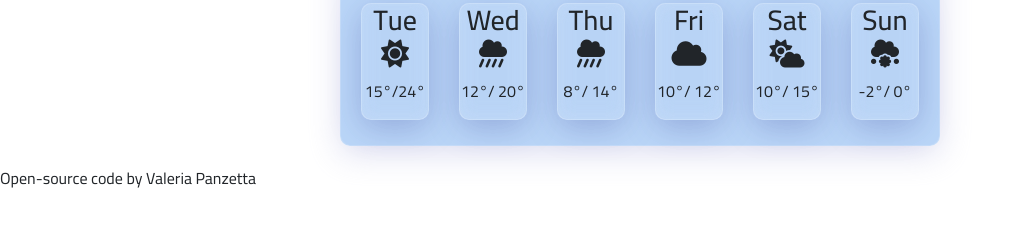
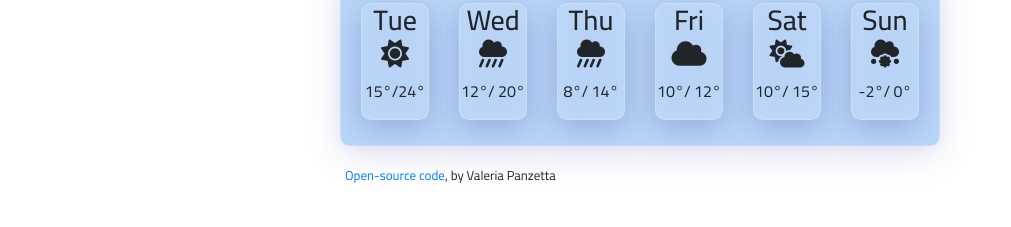
Before and after one commit to ValeriaCaptain7/my-weather-app, a plain HTML site: page index.html in a window 1280 px wide. Shown: the part 275-502 px from the top of the page, without its empty margins (0-1011 px from the left). Drawn offline with nearby package versions, Linux system fonts and the light colour scheme.

Commit message:
GitHub repository link added

```diff
--- a/index.html
+++ b/index.html
@@ -110,13 +110,13 @@
                 </div>
             </div>
         </div>
-    </div>
 
-    <!-- GitHub repository link -->
-    <div>
-        <p>Open-source code by Valeria Panzetta</p>
-    </div>
+        <!-- GitHub repository link -->
+        <div class="open-source-link">
+        <p><a href="https://github.com/ValeriaCaptain7/my-weather-app" target="_blank">Open-source code</a>, by Valeria Panzetta</p>
+        </div>
 
+        </div>
     <script src="/index.js"></script>
 </body>
 
--- a/style.css
+++ b/style.css
@@ -106,3 +106,9 @@ h2 {
 .search-form {
   margin-bottom: 20px;
 }
+
+.open-source-link {
+  display: block;
+  padding-left: 260px;
+  font-size: small;
+}
```
